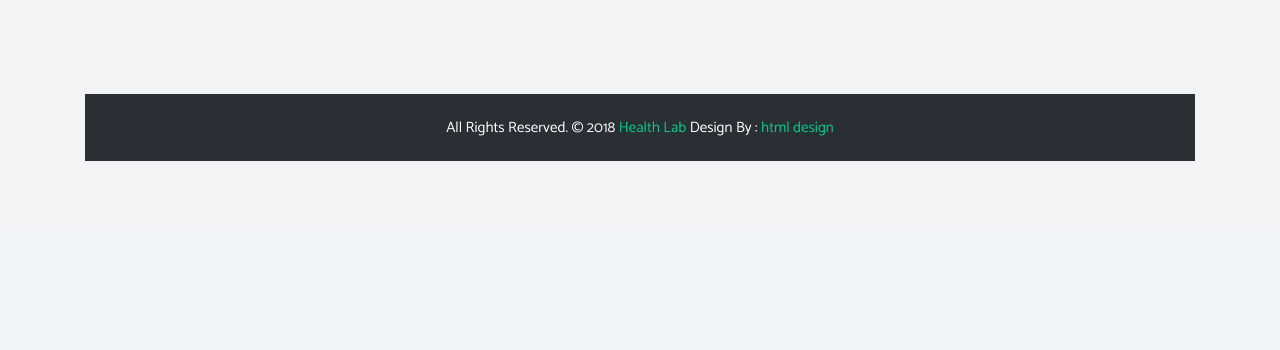
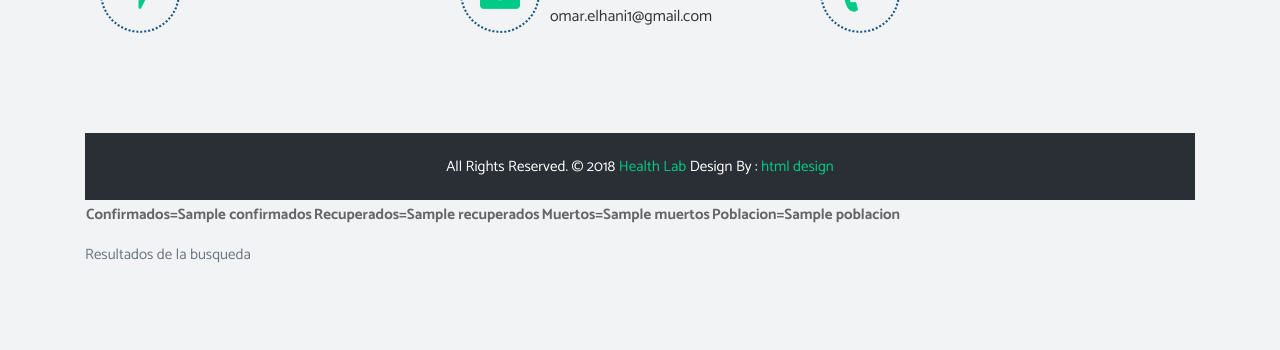
Before and after one commit to Omarelhani1/api, a Flask app: template templates/buscar_pais.html in a window 1280 px wide. Shown: the part 4819-5169 px from the top of the page. Before the commit the page ends 4980 px from the top, so only its background shows below. Run offline with Flask 2, Linux system fonts and the light colour scheme; the template is opened without the code that fills it: most values are stand-ins (such as "Sample title", 1, 10 or a date in 2020); lists and menus that the app fills with data are empty; some libraries are stand-ins or nearby versions.

Commit message:
Cambios realizados

```diff
--- a/app.py
+++ b/app.py
@@ -1,18 +1,38 @@
 from flask import Flask, render_template,abort,request
 import json
 import os
+import requests
 app = Flask(__name__)
+url_base="https://covid-api.mmediagroup.fr/v1/"
+url_base1="https://restcountries.eu/rest/v2/name/"
+url_base2="https://restcountries.eu/rest/v2/alpha/"
 @app.route('/',methods=["GET"])
 def inicio():
 	return render_template("inicio.html")
 
 @app.route('/buscar_pais',methods=["GET","POST"])
 def buscar_pais():
-	return render_template("buscar_pais.html")
+    r1=requests.get(url_base1+nombre_pais)
+    if r1.status_code==200:
+        parametros={"country":nombre_pais}
+        r=requests.get(url_base+'/cases',params=parametros)
+        if r.status_code==200:
+            doc=r.json()
+            confirmados=doc.get("All").get("confirmed")
+            recuperados=doc.get("All").get("recovered")
+            muertos=doc.get("All").get("deaths")
+            poblacion=doc.get("All").get("population")
+    else:
+        return abort(404)
+    return render_template("buscar_pais.html",nombre_pais=nombre_pais,confirmados=confirmados,recuperados=recuperados,muertos=muertos,poblacion=poblacion)
 
 @app.route('/buscar_continente',methods=["GET","POST"])
 def buscar_continente():
 	return render_template("buscar_continente.html")
 
+@app.route('/buscar_iniciales',methods=["GET","POST"])
+def buscar_iniciales():
+	return render_template("buscar_iniciales.html")
+
 port=os.environ["PORT"]
 app.run('0.0.0.0', int(port), debug=False)
--- a/templates/buscar_continente.html
+++ b/templates/buscar_continente.html
@@ -1,7 +1,7 @@
 {% extends "base.html" %}
 {% block contenido %}
 <form method="POST" action="/buscar_contiente">
-    <label>Nombre del País</label>
+    <label>Nombre del Continente</label>
     <input type="text" name="nombre" placeholder="Nombre Continente" value="{{nombre_continente}}">
     <input type="submit" value="Buscar" />
 </form>
--- a/templates/buscar_pais.html
+++ b/templates/buscar_pais.html
@@ -5,5 +5,13 @@
     <input type="text" name="nombre" placeholder="Nombre País" value="{{nombre_pais}}">
     <input type="submit" value="Buscar" />
 </form>
-
+<h1>Consultar la búsqueda</h1>
+<table>
+    <caption>Resultados de la busqueda</caption>
+        <tr>
+            <th>Confirmados={{confirmados}}</th>
+            <th>Recuperados={{recuperados}}</th>
+            <th>Muertos={{muertos}}</th>
+            <th>Poblacion={{poblacion}}</th>
+        </tr>
 {% endblock %}
--- a/templates/inicio.html
+++ b/templates/inicio.html
@@ -27,7 +27,7 @@
             <p class="description">
                 Pulsa el botón buscar para buscar las estadísticas del COVID-19 por inicales de Pais.
             </p>
-            <a href="#" class="new-btn-d br-2">Buscar</a>
+            <a href="/buscar_iniciales" class="new-btn-d br-2">Buscar</a>
         </div>
     </div>
 {% endblock %}
```
Also changed, not shown: templates/buscar_iniciales.html (+9 -0 lines).
